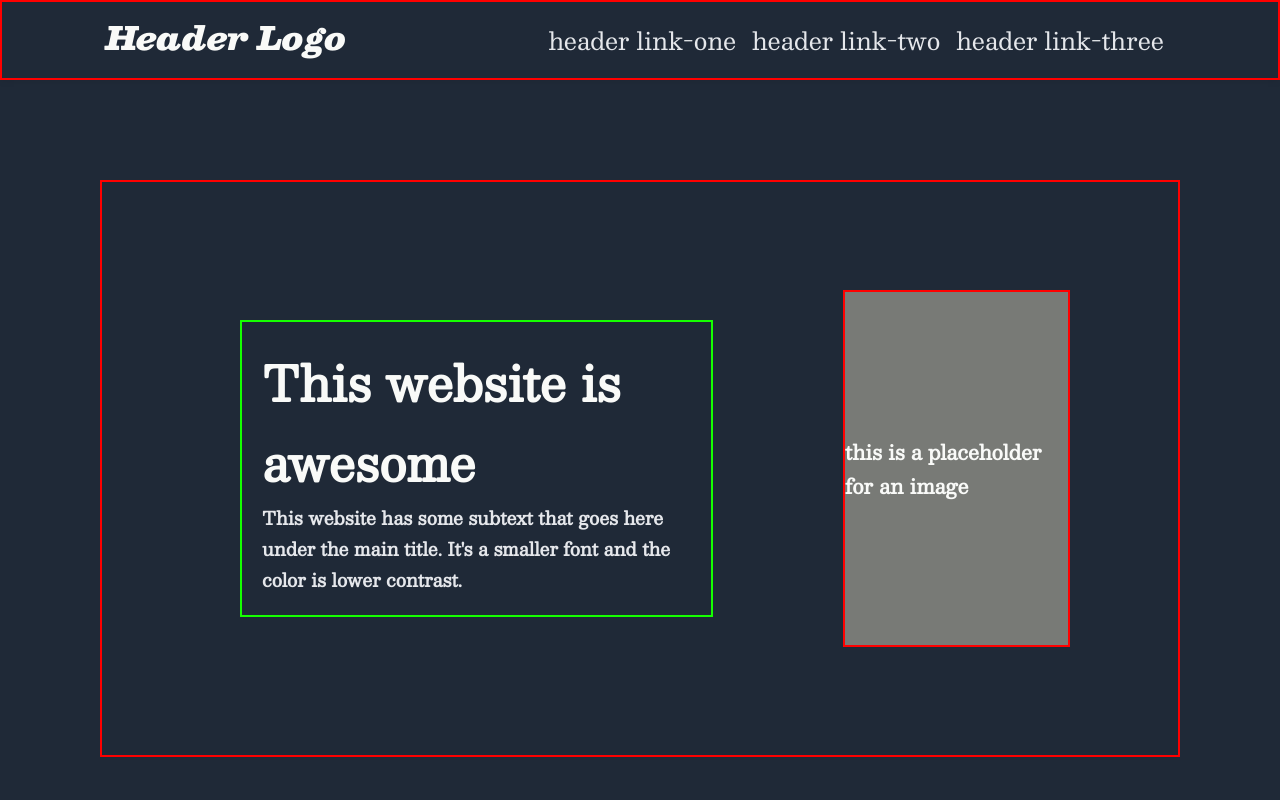
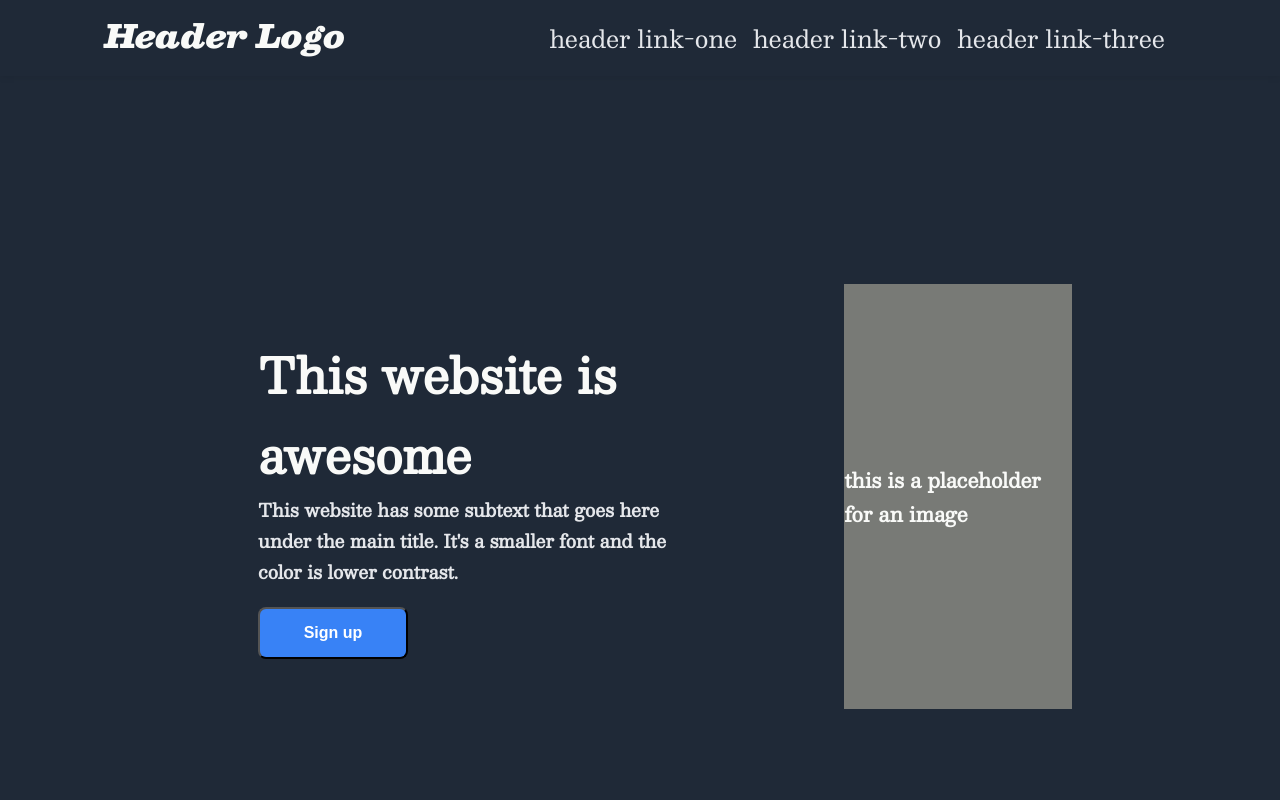
Before and after one commit to AsilbekNorboev/OdinLandingPage, a plain HTML site: page index.html in a window 1280 px wide. Shown: the top 800 px of the page. Drawn offline with nearby package versions, Linux system fonts and the light colour scheme.

Commit message:
removed the borders

```diff
--- a/index.html
+++ b/index.html
@@ -25,6 +25,7 @@
             <h2>This website has some subtext that goes here under the main title.
                 It's a smaller font and the color is lower contrast.
             </h2>
+            <button>Sign up</button>
             </div>
             <div class="hero-image"><h1>this is a placeholder for an image</h1></div>
           </div>
--- a/style.css
+++ b/style.css
@@ -13,7 +13,6 @@ body {
   display: flex;
   justify-content: space-around ;
   padding: 8px;
-  border: 2px solid red;
 }
 
 .logo {
@@ -42,13 +41,25 @@ ul {
     display: flex;
     justify-content: space-around;
     padding: 8px;
-    border: 2px solid red;
     margin: 100px;
 }
 .herotext{
     padding:20px;
-    border: 2px solid rgb(21, 255, 0);
     margin:130px;
+}
+.herotext button {
+    margin-top: 20px;
+    border-radius: 8px;
+    background-color: #3882F6;
+    width: 150px;
+    color: white;
+    padding: 15px 32px;
+    text-align: center;
+    text-decoration: none;
+    display: inline-block;
+    font-size: 16px;
+    font-weight: bold;
+
 }
 .hero h1{
     display: inline-block;
@@ -68,7 +79,6 @@ ul {
     margin-right: 100px;
     background-color: #787a76;
     width: 50%;
-    border:2px solid red;
     display: flex;
     justify-content: center;
     align-items: center;
@@ -78,7 +88,6 @@ ul {
 }
 .section2 {
     display: flex;
-    border: 2px solid red;
     padding:50px 200px 200px 200px;
     background-color: white;
     flex-direction: column;
@@ -86,15 +95,12 @@ ul {
 }
 
 .section2 h1{
-    border: 2px solid red;
     text-align: center;
 }
 .rounded-images {
     display: flex;
-    border: 2px solid red;
 }
 .one-rounded {
-    border: 2px solid red;
     text-align: center;
     display: flex;
     flex-direction: column;
@@ -123,7 +129,6 @@ ul {
     display: flex;
     padding: 5%;
     padding-bottom: 0;
-    border: 2px solid red;
     font-size: 36px;
     font-weight: 0;
     color: #1F2937;
@@ -134,11 +139,9 @@ ul {
     font-weight: bold;
     font-size: 30px;
     align-self:center;
-    border: 2px solid red;
 }
 
 .section4 {
-    border: 2px solid red;
     display: flex;
     height: 300px;
     background-color: white;
@@ -153,7 +156,6 @@ ul {
     border-radius: 20px;
     background-color: #3882F6;
     display: flex;
-    border: 2px solid red;
     justify-content: space-around;
     align-items: center;
 }
@@ -161,7 +163,6 @@ ul {
 .call-text {
     color: white;
     padding: 30px;
-    border: 2px solid red;
     display: block;
     margin-right: -200px;
 }
```
Also changed, not shown: 1 other file.
